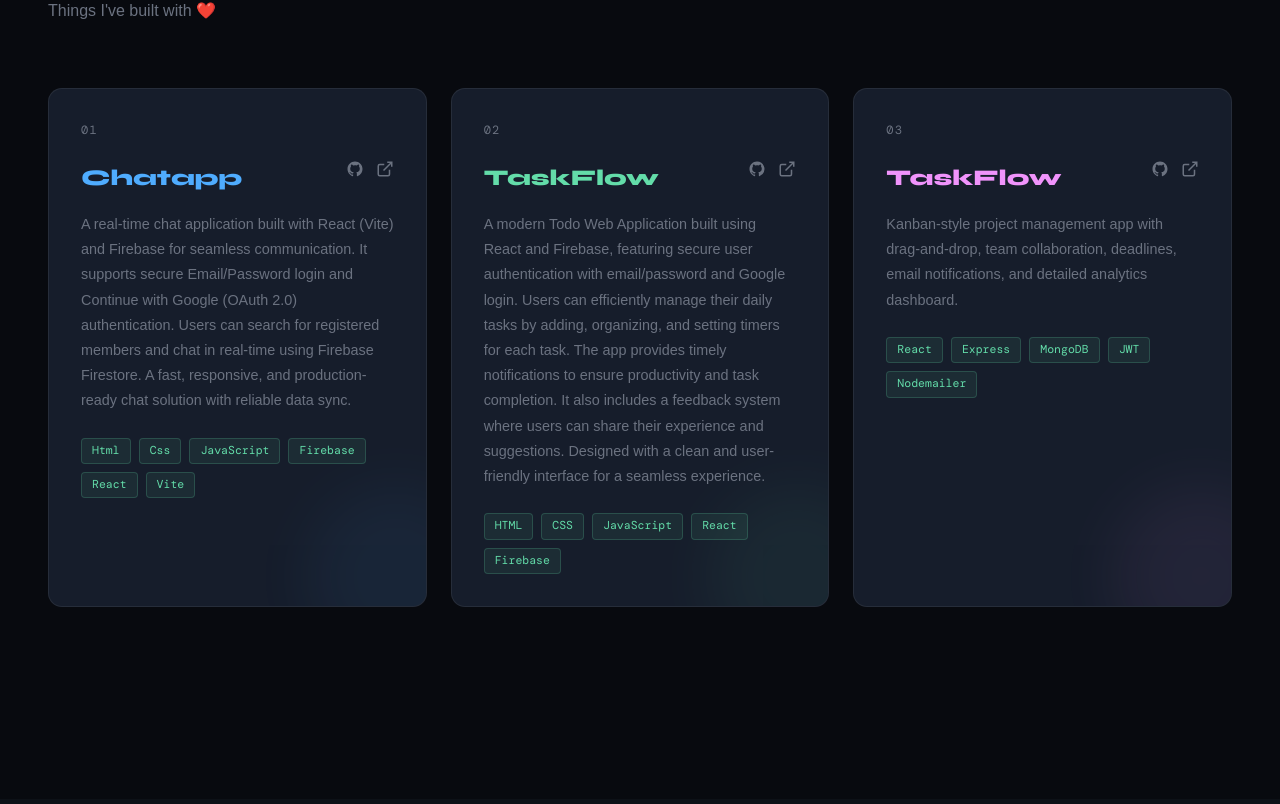
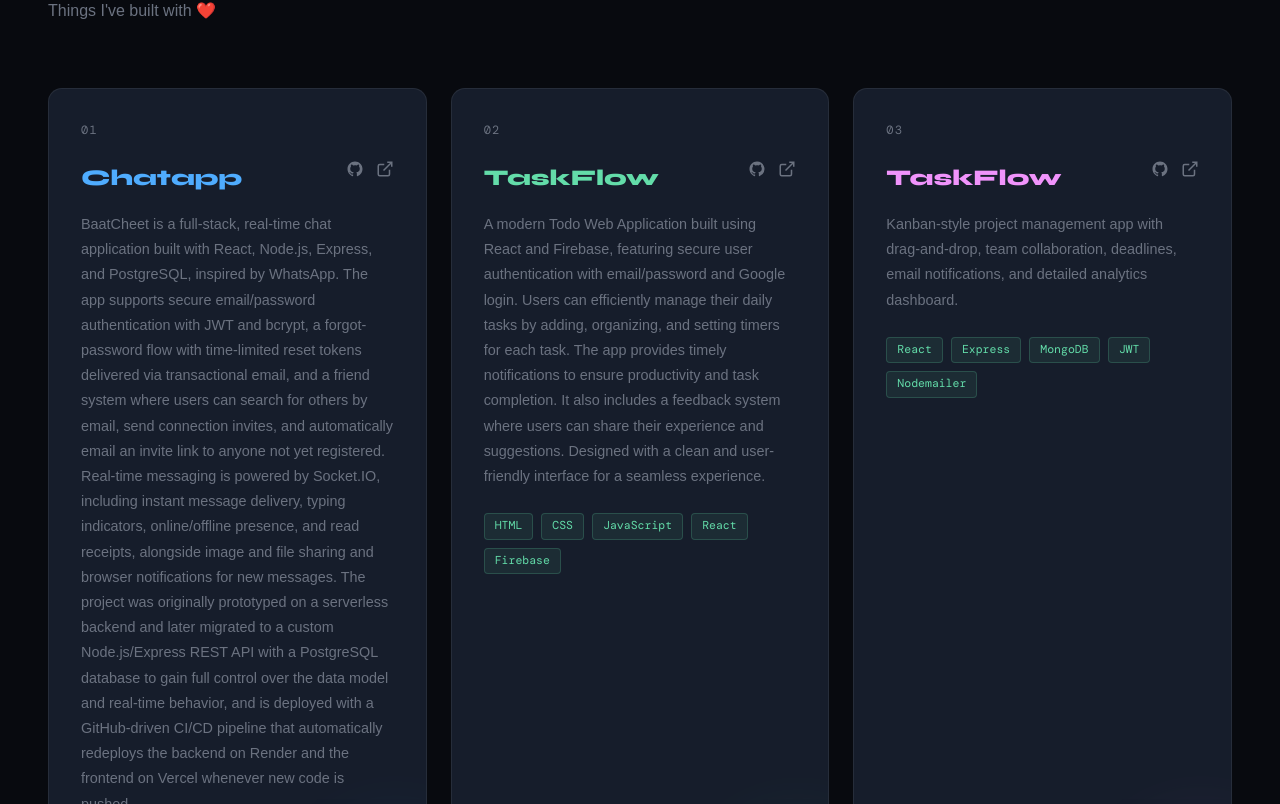
Before and after one commit to Harshsharma90/harsh-portfolio, a React (Vite) app: page / in a window 1280 px wide. Shown: the part 1996-2800 px from the top of the page. Built offline with nearby package versions, Linux system fonts and the light colour scheme; a web font is replaced by a local one.

Commit message:
update chat desc

```diff
--- a/src/components/Projects.jsx
+++ b/src/components/Projects.jsx
@@ -4,7 +4,7 @@ import styles from './Projects.module.css'
 const projects = [
   {
     title: 'Chatapp',
-    desc: 'A real-time chat application built with React (Vite) and Firebase for seamless communication. It supports secure Email/Password login and Continue with Google (OAuth 2.0) authentication. Users can search for registered members and chat in real-time using Firebase Firestore. A fast, responsive, and production-ready chat solution with reliable data sync.',
+    desc: 'BaatCheet is a full-stack, real-time chat application built with React, Node.js, Express, and PostgreSQL, inspired by WhatsApp. The app supports secure email/password authentication with JWT and bcrypt, a forgot-password flow with time-limited reset tokens delivered via transactional email, and a friend system where users can search for others by email, send connection invites, and automatically email an invite link to anyone not yet registered. Real-time messaging is powered by Socket.IO, including instant message delivery, typing indicators, online/offline presence, and read receipts, alongside image and file sharing and browser notifications for new messages. The project was originally prototyped on a serverless backend and later migrated to a custom Node.js/Express REST API with a PostgreSQL database to gain full control over the data model and real-time behavior, and is deployed with a GitHub-driven CI/CD pipeline that automatically redeploys the backend on Render and the frontend on Vercel whenever new code is pushed.',
     tech: ['Html', 'Css', 'JavaScript', 'Firebase', 'React', 'Vite'],
     github: 'https://github.com/Harshsharma90/BaatCheet',
     live: 'https://baatcheet2.vercel.app/',
```
